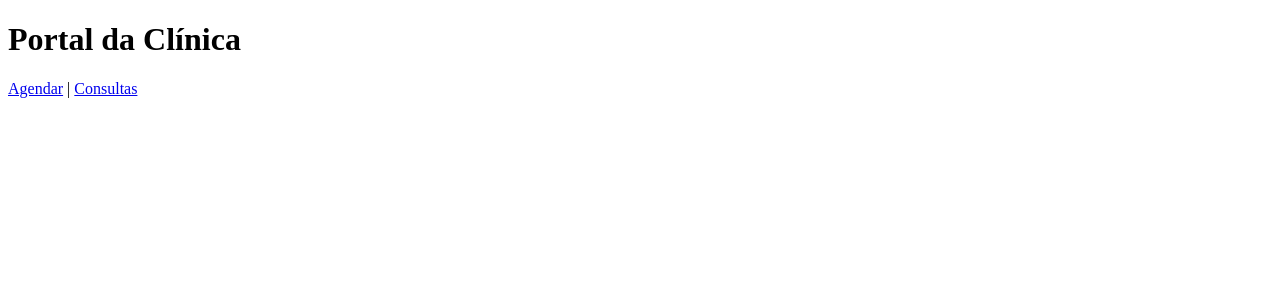
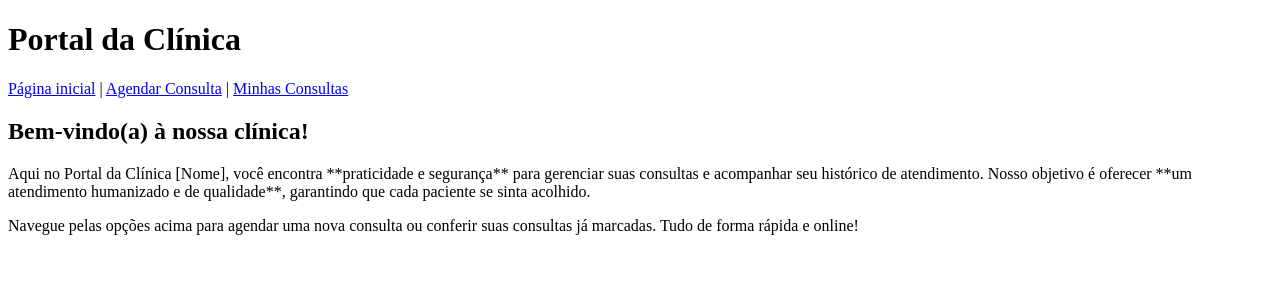
Before and after one commit to LuccaGarDal/node-api-clinic, a Vue app in the folder frontend/: page /portal in a window 1280 px wide. Shown: the top 300 px of the page. Built offline with nearby package versions, Linux system fonts and the light colour scheme.

Commit message:
feat: criado view de página inicial do portal

```diff
--- a/frontend/src/views/Portal.vue
+++ b/frontend/src/views/Portal.vue
@@ -1,13 +1,30 @@
 <template>
-  <div>
-   <h1>Portal da Clínica</h1>
+  <div class="portal-inicial">
 
-    <nav>
-      <router-link to="/portal/consulta">Agendar</router-link>
-      |
-      <router-link to="/portal/minhas-consultas">Consultas</router-link>
-    </nav>
+    <header class="portal-header">
+      <h1>Portal da Clínica</h1>
 
+      <nav class="portal-nav">
+        <router-link to="/portal" class="cta-button">Página inicial</router-link>
+        |
+        <router-link to="/portal/consulta" class="cta-button">Agendar Consulta</router-link>
+        |
+        <router-link to="/portal/minhas-consultas" class="cta-button">Minhas Consultas</router-link>
+      </nav>
+    </header>
+
+    <section v-if="$route.path === '/portal'" class="sobre-clinica">
+      <h2>Bem-vindo(a) à nossa clínica!</h2>
+      <p>
+        Aqui no Portal da Clínica [Nome], você encontra **praticidade e segurança** para gerenciar suas consultas e acompanhar seu histórico de atendimento.
+        Nosso objetivo é oferecer **um atendimento humanizado e de qualidade**, garantindo que cada paciente se sinta acolhido.
+      </p>
+      <p>
+        Navegue pelas opções acima para agendar uma nova consulta ou conferir suas consultas já marcadas. Tudo de forma rápida e online!
+      </p>
+    </section>
+
+    <!-- Onde os componentes das rotas vão aparecer -->
     <router-view />
   </div>
 </template>
```
